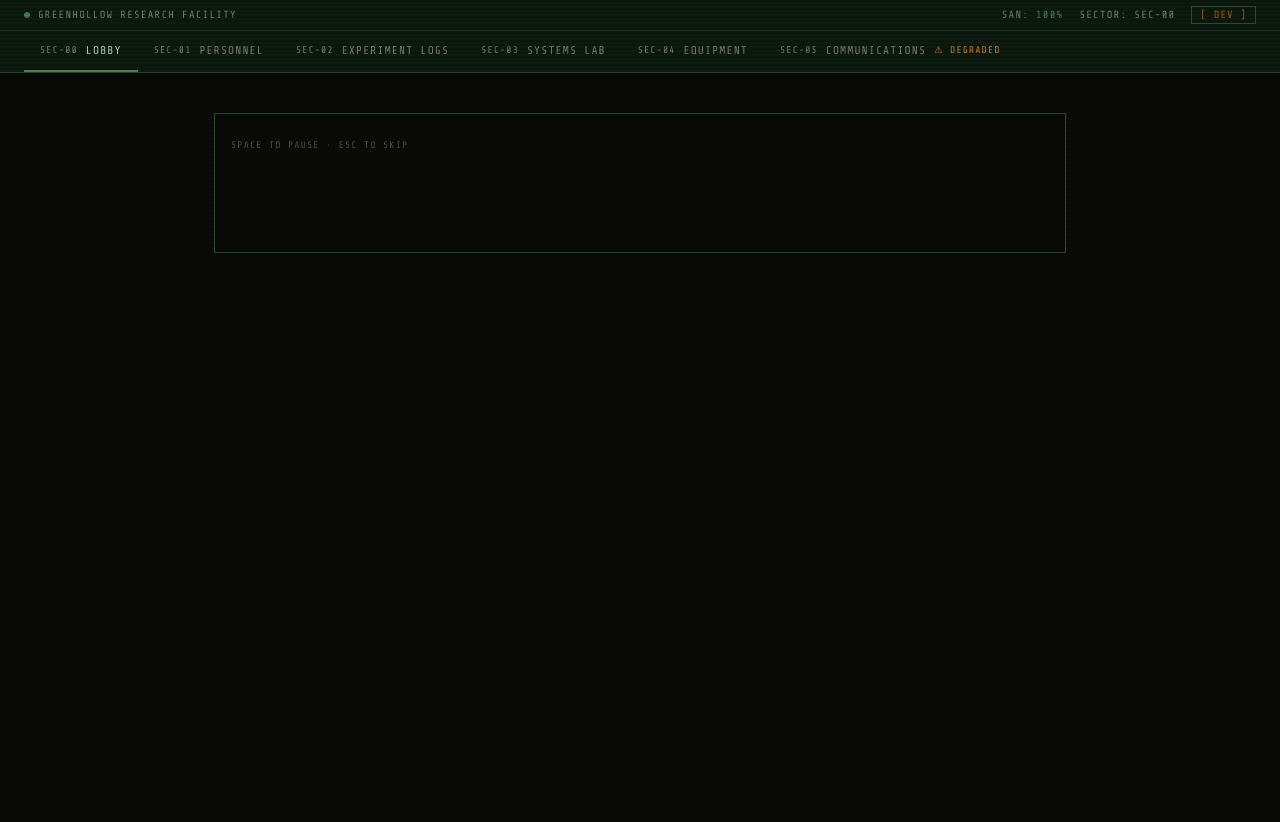
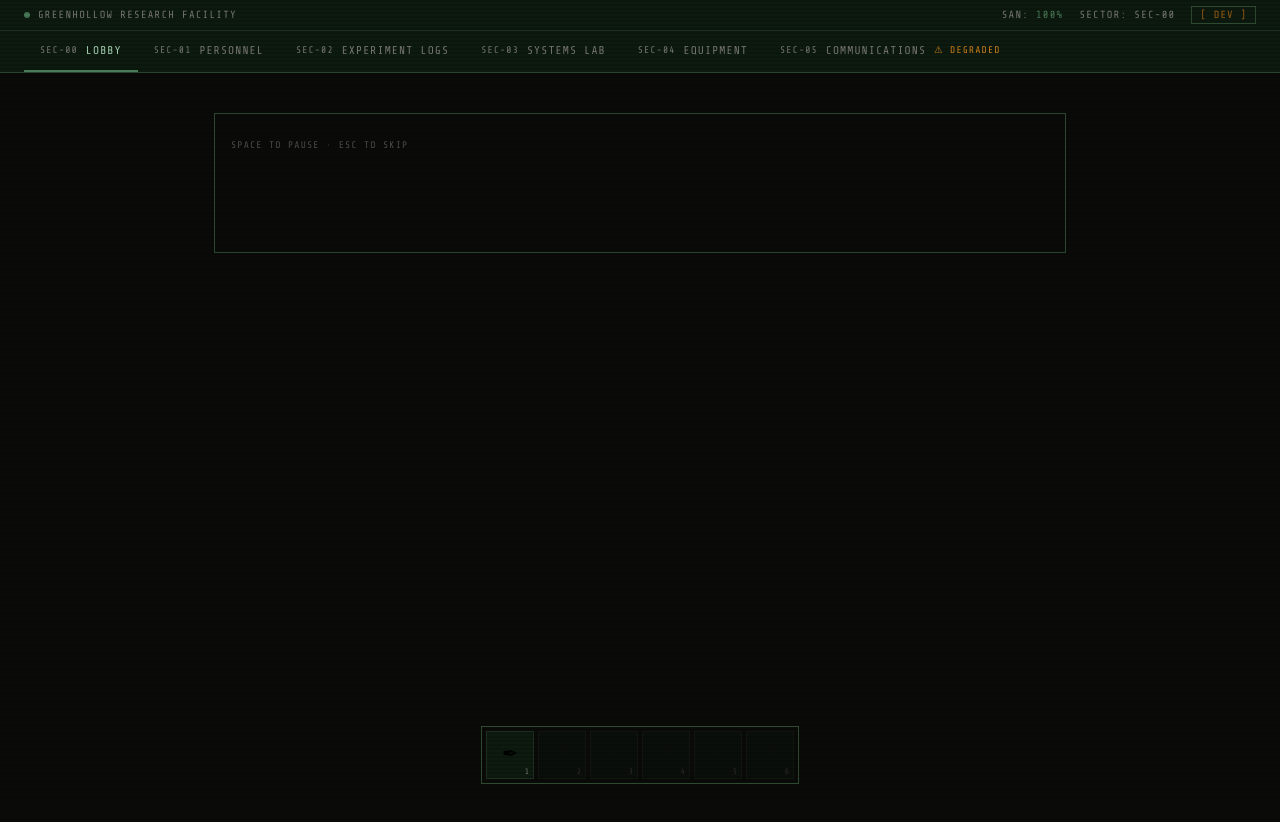
Before and after one commit to AMPickettDesign/greenhouse-terminal-portfolio, a React (Vite) app: page /#/ in a window 1280 px wide. Shown: the top 822 px of the page. Built offline with nearby package versions, Linux system fonts and the light colour scheme.

Commit message:
feat: toolbelt with Permanent Fix Pen — reveals all corrupted text while equipped

```diff
--- a/src/App.jsx
+++ b/src/App.jsx
@@ -9,6 +9,7 @@ import ExperimentLogs from './pages/ExperimentLogs'
 import SystemsLab from './pages/SystemsLab'
 import Equipment from './pages/Equipment'
 import Communications from './pages/Communications'
+import Toolbelt from './components/game-ui/Toolbelt'
 
 const ROUTE_TITLES = {
   '/':            'Lobby — Greenhollow Research Facility',
@@ -34,6 +35,7 @@ export default function App() {
       </a>
       <SanityOverlay />
       <FacilityNav />
+      <Toolbelt />
       <div className="has-bottom-nav" id="main-content">
         <Routes>
           <Route path="/"            element={<Lobby />} />
--- a/src/components/effects/GlitchText.jsx
+++ b/src/components/effects/GlitchText.jsx
@@ -12,11 +12,12 @@ import { useSanity } from '../../context/SanityContext'
  *   className  — additional class names
  */
 export default function GlitchText({ text, tag: Tag = 'span', alwaysGlitch = false, className = '' }) {
-  const { sanity, scramble, reducedMotion, isMobile } = useSanity()
+  const { sanity, scramble, reducedMotion, isMobile, equippedTool } = useSanity()
   const [displayed, setDisplayed] = useState(text)
   const frameRef = useRef(null)
 
-  const shouldGlitch = !isMobile && (alwaysGlitch || sanity < 60)
+  const penEquipped = equippedTool === 'pen'
+  const shouldGlitch = !penEquipped && !isMobile && (alwaysGlitch || sanity < 60)
 
   useEffect(() => {
     if (isMobile || reducedMotion || !shouldGlitch) {
--- a/src/components/game-ui/Dialogue.jsx
+++ b/src/components/game-ui/Dialogue.jsx
@@ -50,7 +50,7 @@ function corruptText(text, intensity) {
 }
 
 export default function Dialogue({ interactive = false }) {
-  const { sanity } = useSanity()
+  const { sanity, equippedTool } = useSanity()
   const [conv] = useState(CONVERSATIONS[0])
   const [nodeKey, setNodeKey] = useState(null) // null = opening line
   const [displayedText, setDisplayedText] = useState('')
@@ -59,6 +59,8 @@ export default function Dialogue({ interactive = false }) {
   const [dialoguePaused, setDialoguePaused] = useState(false)
   const dialoguePausedRef = useRef(false)
 
+  const penEquipped = equippedTool === 'pen'
+
   const toggleDialoguePause = useCallback(() => {
     setDialoguePaused(prev => {
       dialoguePausedRef.current = !prev
@@ -66,7 +68,7 @@ export default function Dialogue({ interactive = false }) {
     })
   }, [])
 
-  const corruption = sanity < 70 ? (70 - sanity) / 70 : 0
+  const corruption = penEquipped ? 0 : (sanity < 70 ? (70 - sanity) / 70 : 0)
 
   const currentNode = nodeKey ? conv[nodeKey] : conv.lines[0]
   const rawText = currentNode?.text ?? ''
--- a/src/components/game-ui/Inventory.jsx
+++ b/src/components/game-ui/Inventory.jsx
@@ -21,11 +21,12 @@ const CORRUPT_DESCS = [
 ]
 
 export default function Inventory({ interactive = false }) {
-  const { sanity } = useSanity()
+  const { sanity, equippedTool } = useSanity()
   const [items] = useState(INITIAL_ITEMS)
   const [selected, setSelected] = useState(null)
 
-  const corruptionLevel = sanity < 60 ? (60 - sanity) / 60 : 0
+  const penEquipped = equippedTool === 'pen'
+  const corruptionLevel = penEquipped ? 0 : (sanity < 60 ? (60 - sanity) / 60 : 0)
 
   const displayName = (item) => {
     if (corruptionLevel > 0.5 && item.corrupted) return CORRUPT_NAMES[item.id % CORRUPT_NAMES.length]
--- a/src/components/game-ui/Journal.jsx
+++ b/src/components/game-ui/Journal.jsx
@@ -51,13 +51,16 @@ function shuffle(arr) {
 }
 
 export default function Journal({ interactive = false }) {
-  const { sanity } = useSanity()
+  const { sanity, equippedTool } = useSanity()
   const [entries, setEntries] = useState(ENTRIES)
   const [selected, setSelected] = useState(ENTRIES[0].id)
   const [lastSanity, setLastSanity] = useState(sanity)
 
-  // Reorder entries when sanity crosses thresholds
+  const penEquipped = equippedTool === 'pen'
+
+  // Reorder entries when sanity crosses thresholds (not when pen equipped)
   useEffect(() => {
+    if (penEquipped) return
     if (sanity < 40 && lastSanity >= 40) {
       setEntries(prev => shuffle(prev))
     }
@@ -65,9 +68,9 @@ export default function Journal({ interactive = false }) {
       setEntries(prev => shuffle(prev))
     }
     setLastSanity(sanity)
-  }, [sanity, lastSanity])
+  }, [sanity, lastSanity, penEquipped])
 
-  const corruption = sanity < 60 ? (60 - sanity) / 60 : 0
+  const corruption = penEquipped ? 0 : (sanity < 60 ? (60 - sanity) / 60 : 0)
 
   const corruptTitle = (title) => {
     if (corruption < 0.4) return title
@@ -82,8 +85,8 @@ export default function Journal({ interactive = false }) {
     <div className={styles.journal} role="region" aria-label="Field journal">
       <div className={styles.header}>
         <span className={styles.title}>FIELD JOURNAL</span>
-        {sanity < 40 && (
-          <span className={styles.warning}>⚠ ENTRIES REORDERING</span>
+        {sanity < 40 && !penEquipped && (
+          <span className={styles.warning}>⚠ ENTRIES REORDERING — EQUIP A TOOL TO STABILIZE</span>
         )}
       </div>
 
--- /dev/null
+++ b/src/components/game-ui/Toolbelt.jsx
@@ -0,0 +1,59 @@
+import { useSanity } from '../../context/SanityContext'
+import styles from './Toolbelt.module.css'
+
+const TOOLS = [
+  {
+    id: 'pen',
+    name: 'PERMANENT FIX PEN',
+    icon: '✒',
+    desc: 'Reveals corrupted and redacted text while equipped.',
+    unlocked: true,
+  },
+  { id: null, name: 'LOCKED', icon: '?', desc: 'Not yet discovered.', unlocked: false },
+  { id: null, name: 'LOCKED', icon: '?', desc: 'Not yet discovered.', unlocked: false },
+  { id: null, name: 'LOCKED', icon: '?', desc: 'Not yet discovered.', unlocked: false },
+  { id: null, name: 'LOCKED', icon: '?', desc: 'Not yet discovered.', unlocked: false },
+  { id: null, name: 'LOCKED', icon: '?', desc: 'Not yet discovered.', unlocked: false },
+]
+
+export default function Toolbelt() {
+  const { equippedTool, setEquippedTool } = useSanity()
+
+  const handleSelect = (tool) => {
+    if (!tool.unlocked || !tool.id) return
+    setEquippedTool(prev => prev === tool.id ? null : tool.id)
+  }
+
+  return (
+    <div className={styles.toolbelt} role="toolbar" aria-label="Toolbelt">
+      <div className={styles.slots}>
+        {TOOLS.map((tool, i) => {
+          const isActive = equippedTool === tool.id && tool.id !== null
+          return (
+            <button
+              key={i}
+              className={[
+                styles.slot,
+                tool.unlocked ? styles.unlocked : styles.locked,
+                isActive ? styles.active : '',
+              ].join(' ')}
+              onClick={() => handleSelect(tool)}
+              disabled={!tool.unlocked || !tool.id}
+              aria-label={tool.unlocked ? `${tool.name} — ${tool.desc}` : 'Locked tool slot'}
+              aria-pressed={isActive}
+              title={tool.unlocked ? tool.name : 'LOCKED'}
+            >
+              <span className={styles.slotIcon} aria-hidden="true">{tool.icon}</span>
+              <span className={styles.slotKey} aria-hidden="true">{i + 1}</span>
+            </button>
+          )
+        })}
+      </div>
+      {equippedTool && (
+        <div className={styles.equipped} aria-live="polite">
+          EQUIPPED: {TOOLS.find(t => t.id === equippedTool)?.name}
+        </div>
+      )}
+    </div>
+  )
+}
--- /dev/null
+++ b/src/components/game-ui/Toolbelt.module.css
@@ -0,0 +1,98 @@
+.toolbelt {
+  position: fixed;
+  bottom: 68px;
+  left: 50%;
+  transform: translateX(-50%);
+  z-index: 150;
+  display: flex;
+  flex-direction: column;
+  align-items: center;
+  gap: 4px;
+  pointer-events: none;
+}
+
+.slots {
+  display: flex;
+  gap: 4px;
+  background: var(--bg);
+  border: 1px solid var(--border);
+  padding: 4px;
+  pointer-events: auto;
+}
+
+.slot {
+  position: relative;
+  width: 48px;
+  height: 48px;
+  background: var(--bg-panel);
+  border: 1px solid var(--border-dim);
+  display: flex;
+  align-items: center;
+  justify-content: center;
+  cursor: pointer;
+  transition: border-color var(--trans-fast), background var(--trans-fast);
+  font-family: var(--font-terminal);
+}
+
+.slot:hover:not(:disabled) {
+  border-color: var(--sage);
+}
+
+.slot.active {
+  border-color: var(--terminal);
+  background: var(--mid-green);
+  box-shadow: 0 0 8px rgba(168, 213, 181, 0.3);
+}
+
+.slot.locked {
+  opacity: 0.3;
+  cursor: not-allowed;
+}
+
+.slot:disabled {
+  cursor: not-allowed;
+}
+
+.slotIcon {
+  font-size: 1.2rem;
+  line-height: 1;
+}
+
+.slotKey {
+  position: absolute;
+  bottom: 2px;
+  right: 4px;
+  font-size: 0.5rem;
+  color: var(--ash);
+  letter-spacing: 0;
+}
+
+.equipped {
+  font-family: var(--font-terminal);
+  font-size: 0.6rem;
+  letter-spacing: 0.12em;
+  color: var(--terminal);
+  background: var(--bg);
+  border: 1px solid var(--border);
+  padding: 2px 10px;
+  pointer-events: none;
+}
+
+/* Desktop: no mobile nav, position at very bottom */
+@media (min-width: 769px) {
+  .toolbelt {
+    bottom: 16px;
+  }
+}
+
+/* Mobile: make sure it sits above the 60px bottom tab bar */
+@media (max-width: 768px) {
+  .toolbelt {
+    bottom: 68px;
+  }
+
+  .slot {
+    width: 44px;
+    height: 44px;
+  }
+}
--- a/src/components/layout/LoreLog.jsx
+++ b/src/components/layout/LoreLog.jsx
@@ -9,9 +9,10 @@ import styles from './LoreLog.module.css'
  */
 export default function LoreLog({ log }) {
   const [open, setOpen] = useState(false)
-  const { sanity } = useSanity()
+  const { sanity, equippedTool } = useSanity()
 
-  const corrupted = sanity < 40
+  const penEquipped = equippedTool === 'pen'
+  const corrupted = !penEquipped && sanity < 40
 
   return (
     <div className={styles.logWrapper} data-tier={corrupted ? 'corrupted' : 'normal'}>
--- a/src/context/SanityContext.jsx
+++ b/src/context/SanityContext.jsx
@@ -10,6 +10,7 @@ export function SanityProvider({ children }) {
     window.matchMedia('(prefers-reduced-motion: reduce)').matches
   )
   const [isMobile, setIsMobile] = useState(window.innerWidth < 769)
+  const [equippedTool, setEquippedTool] = useState(null)
   const [bootSeen, setBootSeenState] = useState(
     () => sessionStorage.getItem('greenhollow-boot-seen') === 'true'
   )
@@ -94,6 +95,8 @@ export function SanityProvider({ children }) {
       isMobile,
       bootSeen,
       setBootSeen,
+      equippedTool,
+      setEquippedTool,
     }}>
       {children}
     </SanityContext.Provider>
--- a/src/styles/theme.css
+++ b/src/styles/theme.css
@@ -369,10 +369,11 @@ a:hover { color: var(--accent); }
 /* ======== BOTTOM NAV SPACING ======== */
 :root {
   --bottom-nav-height: 60px;
+  --toolbelt-height: 72px;
 }
 
 .has-bottom-nav {
-  padding-bottom: var(--bottom-nav-height);
+  padding-bottom: calc(var(--bottom-nav-height) + var(--toolbelt-height));
 }
 
 /* ======== MOBILE PERFORMANCE GUARD ======== */
```
